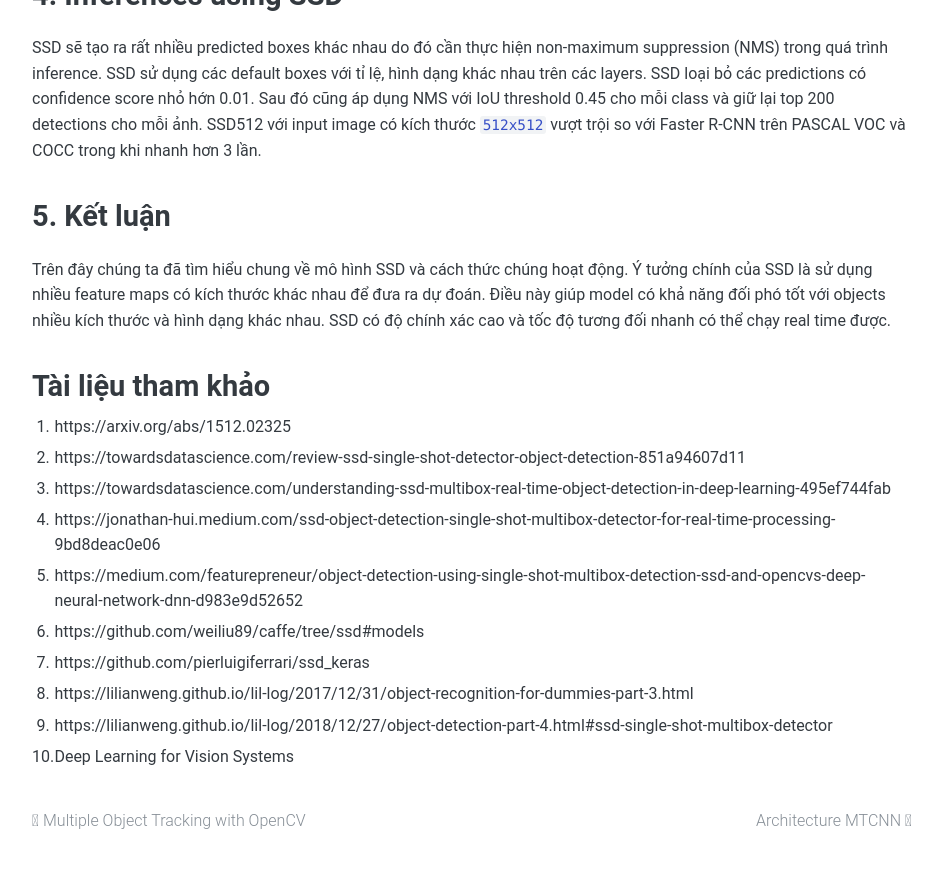
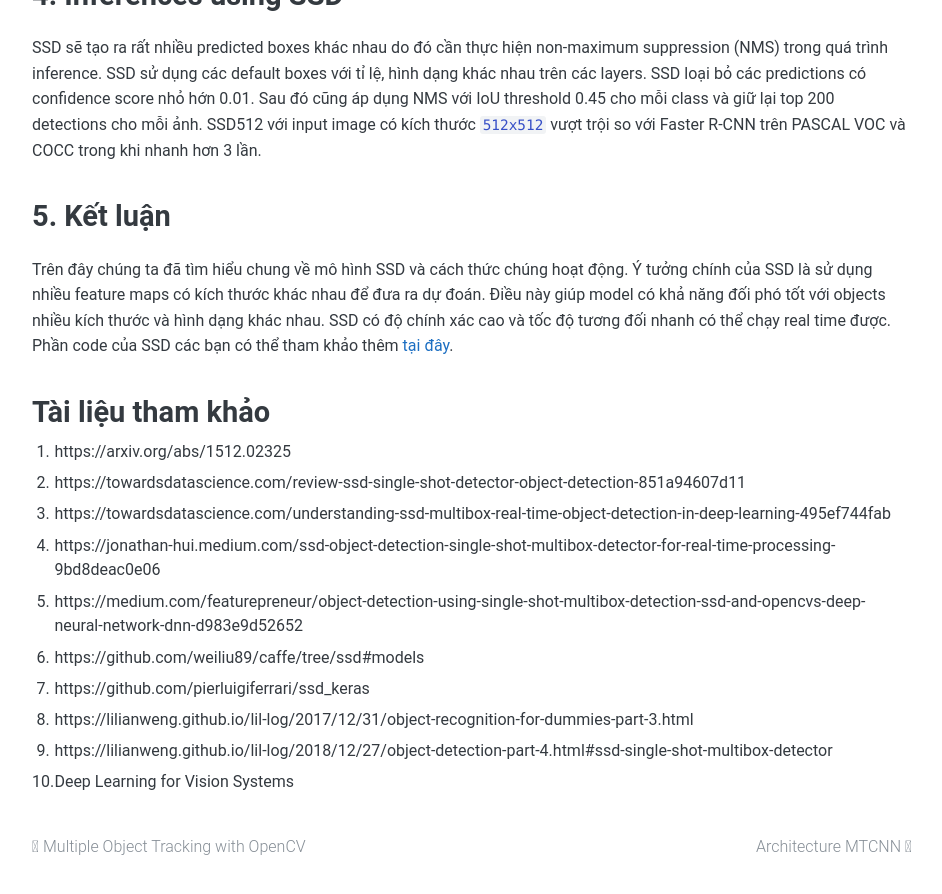
Before and after one commit to huytranvan2010/huytranvan2010.github.io, a Jekyll site: the page built from _posts/2021-06-14-SSD-Single-Shot-Multibox-Detector.md, in a window 1280 px wide and 900 px high, scrolled down 7714 px. Shown: the top 894 px of the window, without its empty margins (168-1110 px from the left). Built offline with Jekyll 4.4.1, drawn with Linux system fonts in a browser that asks for light colours.

Commit message:
mirror edit

```diff
--- a/_posts/2021-06-14-SSD-Single-Shot-Multibox-Detector.md
+++ b/_posts/2021-06-14-SSD-Single-Shot-Multibox-Detector.md
@@ -193,7 +193,7 @@ SSD sẽ tạo ra rất nhiều predicted boxes khác nhau do đó cần thực
 
 # 5. Kết luận
 
-Trên đây chúng ta đã tìm hiểu chung về mô hình SSD và cách thức chúng hoạt động. Ý tưởng chính của SSD là sử dụng nhiều feature maps có kích thước khác nhau để đưa ra dự đoán. Điều này giúp model có khả năng đối phó tốt với objects nhiều kích thước và hình dạng khác nhau. SSD có độ chính xác cao và tốc độ tương đối nhanh có thể chạy real time được.
+Trên đây chúng ta đã tìm hiểu chung về mô hình SSD và cách thức chúng hoạt động. Ý tưởng chính của SSD là sử dụng nhiều feature maps có kích thước khác nhau để đưa ra dự đoán. Điều này giúp model có khả năng đối phó tốt với objects nhiều kích thước và hình dạng khác nhau. SSD có độ chính xác cao và tốc độ tương đối nhanh có thể chạy real time được. Phần code của SSD các bạn có thể tham khảo thêm [tại đây](https://github.com/pierluigiferrari/ssd_keras).
 
 # Tài liệu tham khảo
 1. https://arxiv.org/abs/1512.02325
```
